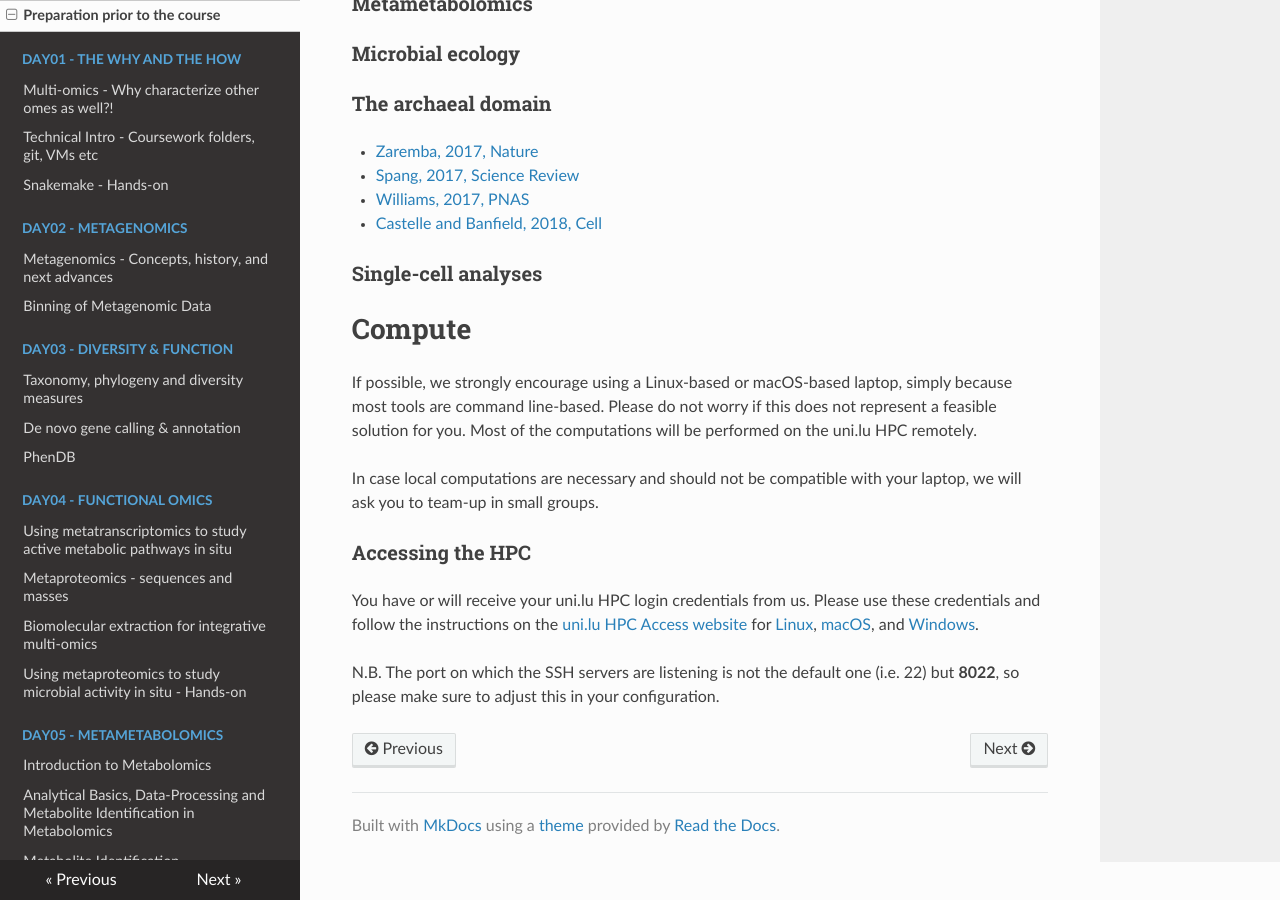
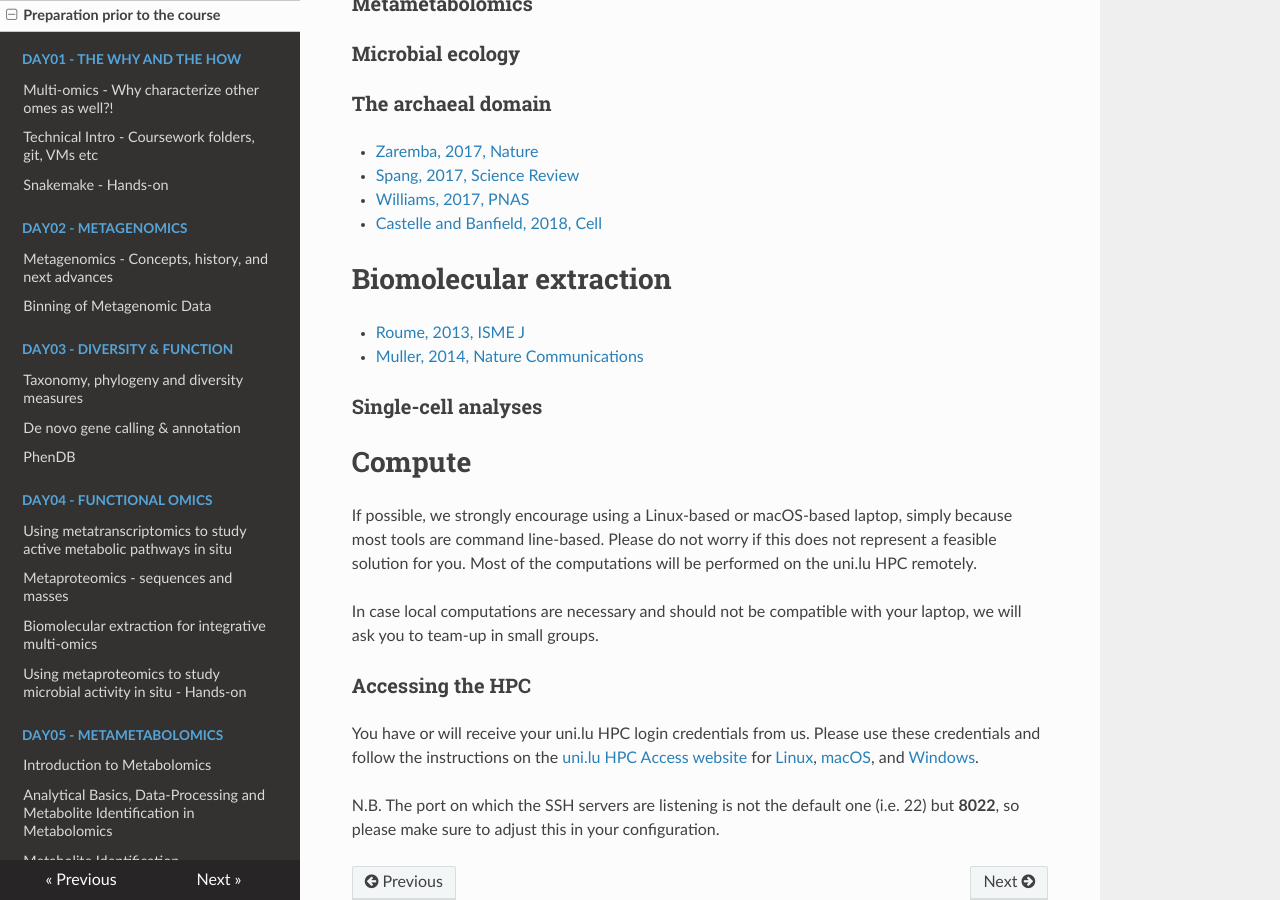
Before and after one commit to claczny/rtd-mkdocs-test, an MkDocs documentation site: the page built from docs/preparation.md, in a window 1280 px wide and 900 px high, scrolled down 560 px. Built offline with MkDocs 1.6.1, drawn with Linux system fonts in a browser that asks for light colours; nearby versions of some CDN libraries.

Commit message:
Add papers on biomolecular extraction.

```diff
--- a/docs/preparation.md
+++ b/docs/preparation.md
@@ -23,6 +23,10 @@ Please note that these should not be distributed, unless the respective licenses
 - [Williams, 2017, PNAS](https://www.ncbi.nlm.nih.gov/pubmed/28533395)
 - [Castelle and Banfield, 2018, Cell](https://www.ncbi.nlm.nih.gov/pubmed/29522741)
 
+# Biomolecular extraction
+- [Roume, 2013, ISME J](https://www.ncbi.nlm.nih.gov/pubmed/22763648)
+- [Muller, 2014, Nature Communications](https://www.ncbi.nlm.nih.gov/pubmed/25424998)
+
 ### Single-cell analyses
 
 # Compute
```
